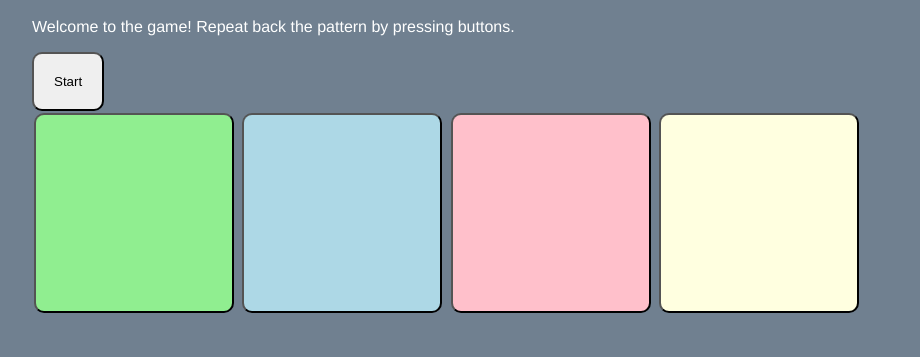
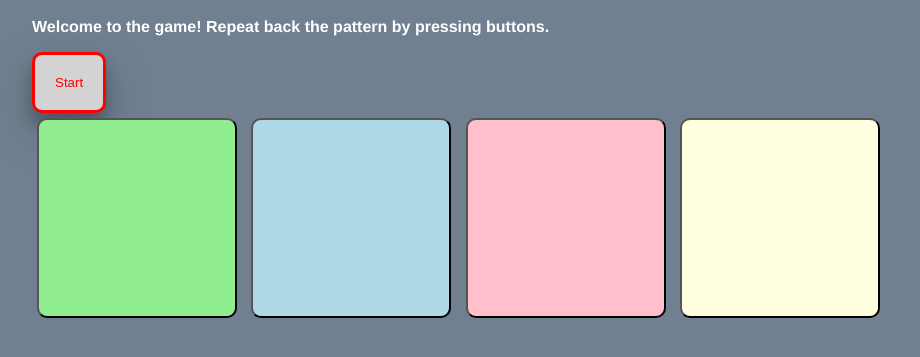
Before and after one commit to Rura-M/SITE-prework, a plain HTML site: page index.html in a window 1280 px wide. In both pictures the pointer is over the button "Start". Shown: the part 73-430 px from the top of the page, without its empty margins (0-920 px from the left). Drawn offline with Linux system fonts and the light colour scheme.

Commit message:
🎲🍱 Updated with Glitch

```diff
--- a/style.css
+++ b/style.css
@@ -5,6 +5,7 @@ body {
   margin: 2em;
   background-color: slategrey;
   color: white;
+  font-weight: bold
 }
 
 h1 {
@@ -16,17 +17,24 @@ button{
   padding: 20px;
   border-radius: 10px;
 }
+button:hover {
+  color: red;
+  border: red solid 3px;
+  background:#D3D3D3;
+  box-shadow: 0 12px 16px 0 rgba(0,0,0,0.24), 0 17px 50px 0 rgba(0,0,0,0.19);
+}
+
 #gameButtonArea > button{
   width:200px;
   height: 200px;
-  margin:2px
+  margin:5px
 }
 
 .hidden{
   display:none;
 }
 
-#button1 {
+#button1{
   background: lightgreen;
 }
 
```
